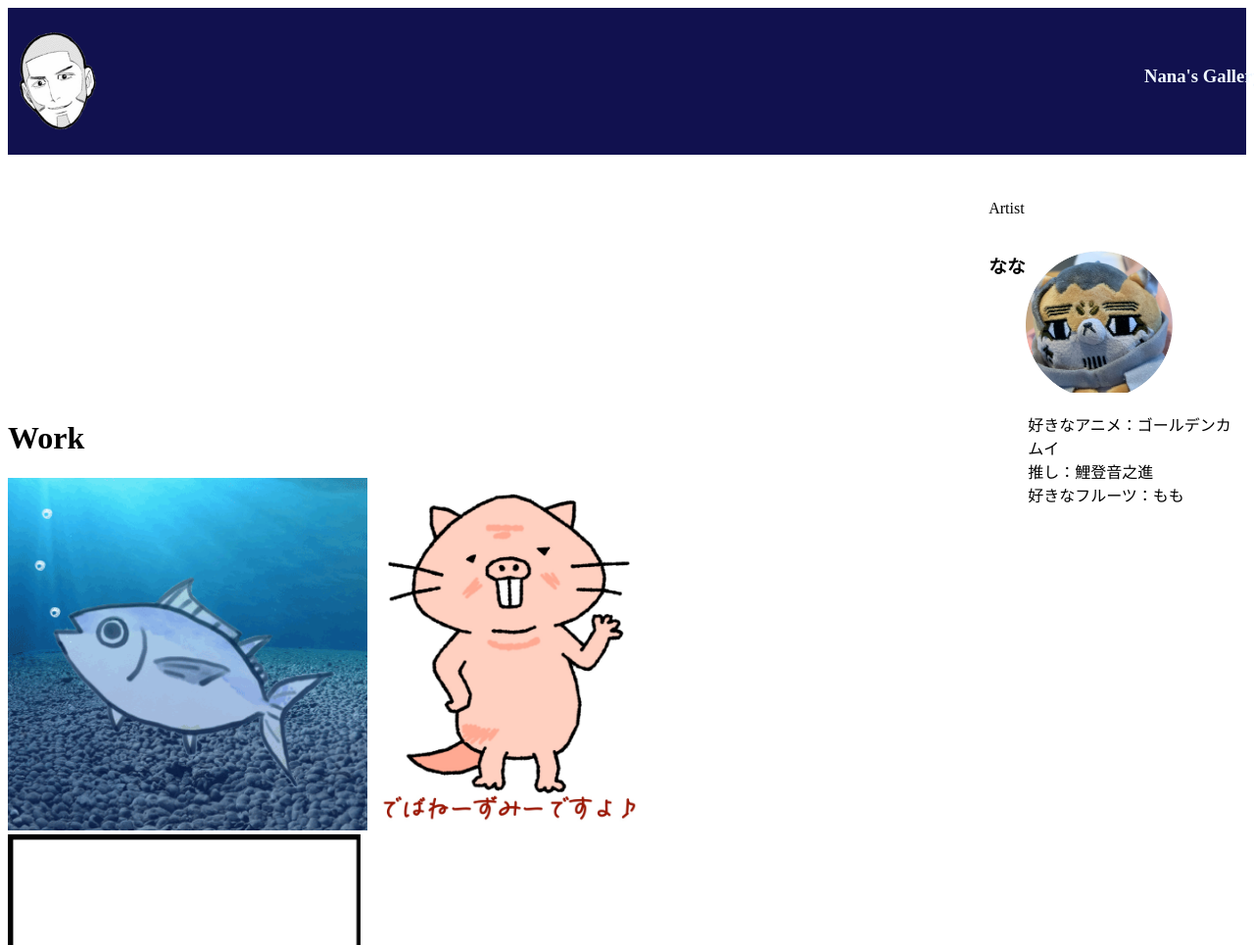
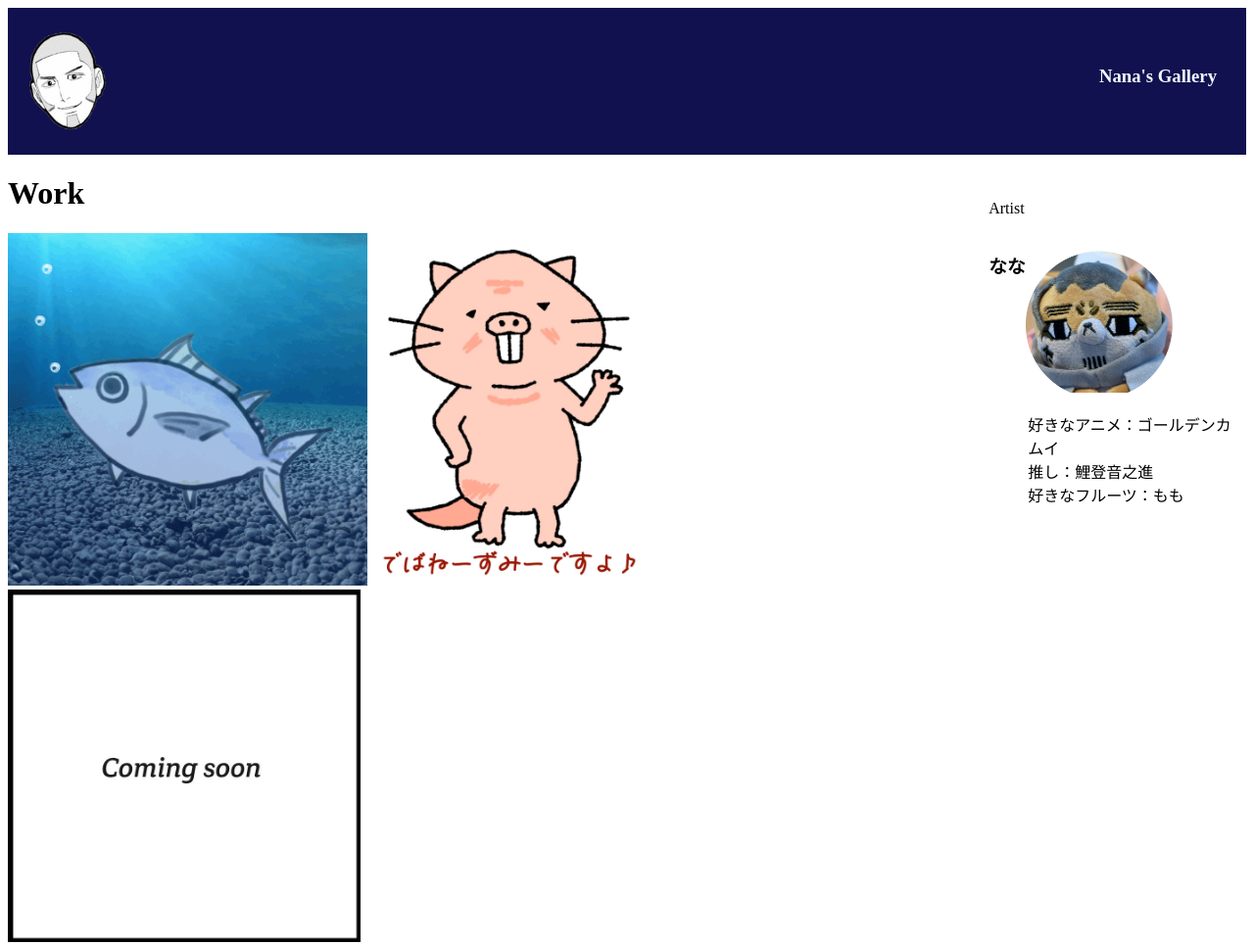
Before and after one commit to hachi1971/nana, a plain HTML site: page index.html in a window 1280 px wide. Shown: the top 965 px of the page at 98% size. Drawn offline with Linux system fonts and the light colour scheme.

Commit message:
Add files via upload

```diff
--- a/stylesheet.css
+++ b/stylesheet.css
@@ -4,22 +4,24 @@ header{
 }
 
 .header-logo{
-  width:1280px;
+  width:100%;
   margin: auto;
 }
 
 .sira{
 height: 100px;
 padding-top: 25px;
+padding-left: 10px;
         display: inline;
 }
 .header-logo h3{
   float: right;
   color: aliceblue;
   padding-top: 40px;
+  padding-right: 30px;
 }
 .products{
-  height: 500px;
+  height: 1000px;
 }
  .bin{
   height:360px;
@@ -41,13 +43,13 @@ padding-top: 25px;
   padding-top: 30px;
 }
 .artist-nana{
-align-items: center;
+
  justify-content: center;
 display: flex;
 }
 
 .artist{
-  height: 1000px;
+  height: 500px;
 }
  li{
    list-style: none;
@@ -68,5 +70,4 @@ display: flex;
   background-color:rgb(17, 17, 79) ;
   color: aliceblue;
   padding: 5px;
-
 }
```
